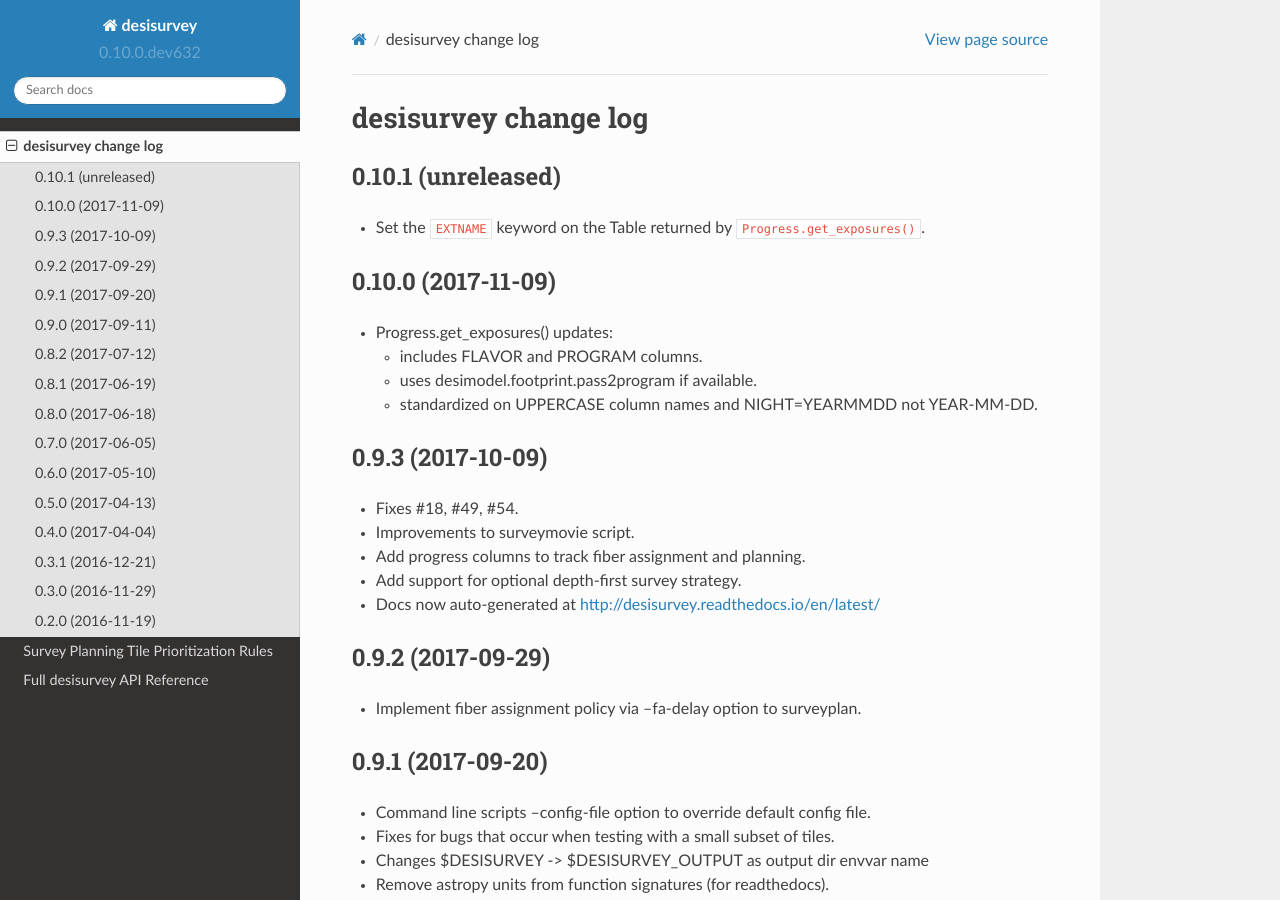
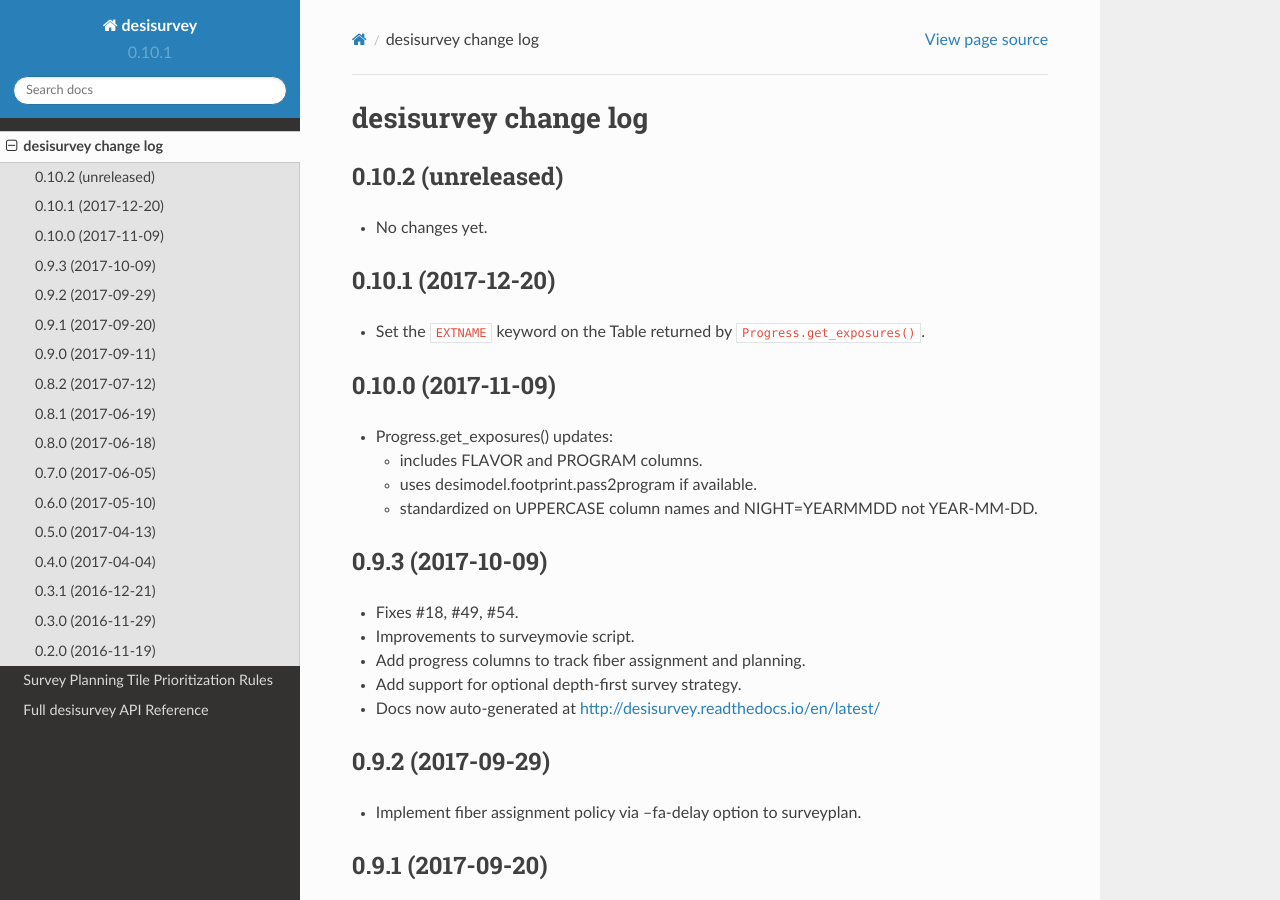
Before and after one commit to desihub/desisurvey, a Sphinx documentation site: the page built from doc/changes.rst, in a window 1280 px wide and 900 px high. Built offline with Sphinx 7.4.7 and the Read the Docs theme 2.0.0, drawn with Linux system fonts in a browser that asks for light colours.

Commit message:
update release notes and version for desisurvey/0.10.1

```diff
--- a/doc/changes.rst
+++ b/doc/changes.rst
@@ -2,7 +2,12 @@
 desisurvey change log
 =====================
 
-0.10.1 (unreleased)
+0.10.2 (unreleased)
+-------------------
+
+* No changes yet.
+
+0.10.1 (2017-12-20)
 -------------------
 
 * Set the ``EXTNAME`` keyword on the Table returned by ``Progress.get_exposures()``.
--- a/py/desisurvey/_version.py
+++ b/py/desisurvey/_version.py
@@ -1 +1 @@
-__version__ = '0.10.0.dev632'
+__version__ = '0.10.1'
```
